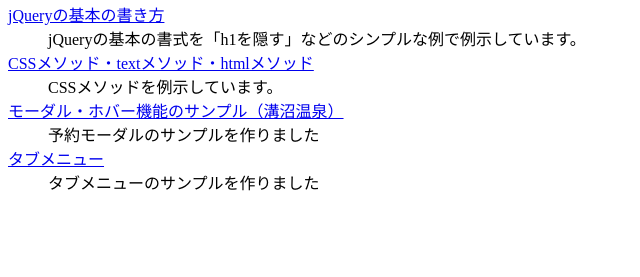
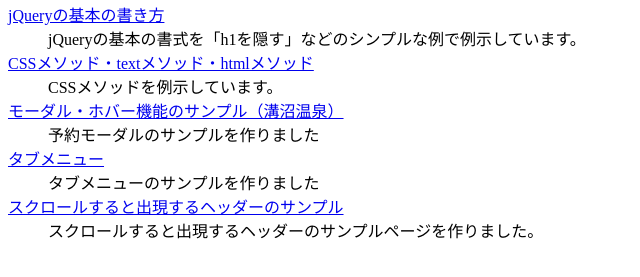
Before and after one commit to rea1i2e/2021-08jquery-note, a plain HTML site: page index.html in a window 1280 px wide. Shown: the part 87-364 px from the top of the page, without its empty margins (0-640 px from the left). Drawn offline with Linux system fonts and the light colour scheme.

Commit message:
jquery-sample02.html

```diff
--- a/index.html
+++ b/index.html
@@ -23,6 +23,9 @@
     <dt><a href="tab-menu.html">タブメニュー</a></dt>
     <dd>タブメニューのサンプルを作りました</dd>
 
+    <dt><a href="https://rea1i2e.github.io/jquery-sample02/">スクロールすると出現するヘッダーのサンプル</a></dt>
+    <dd>スクロールすると出現するヘッダーのサンプルページを作りました。</dd>
+
   </dl>
 </body>
 </html>
```
